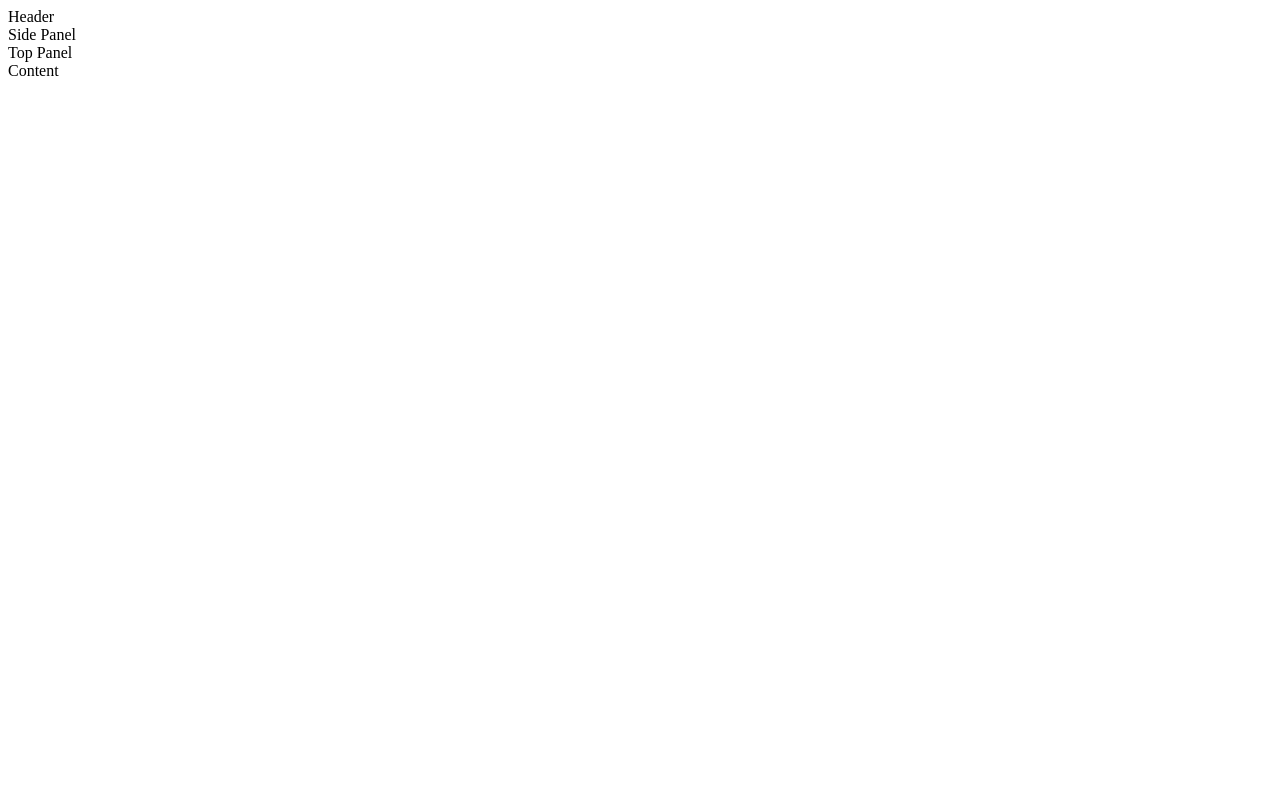
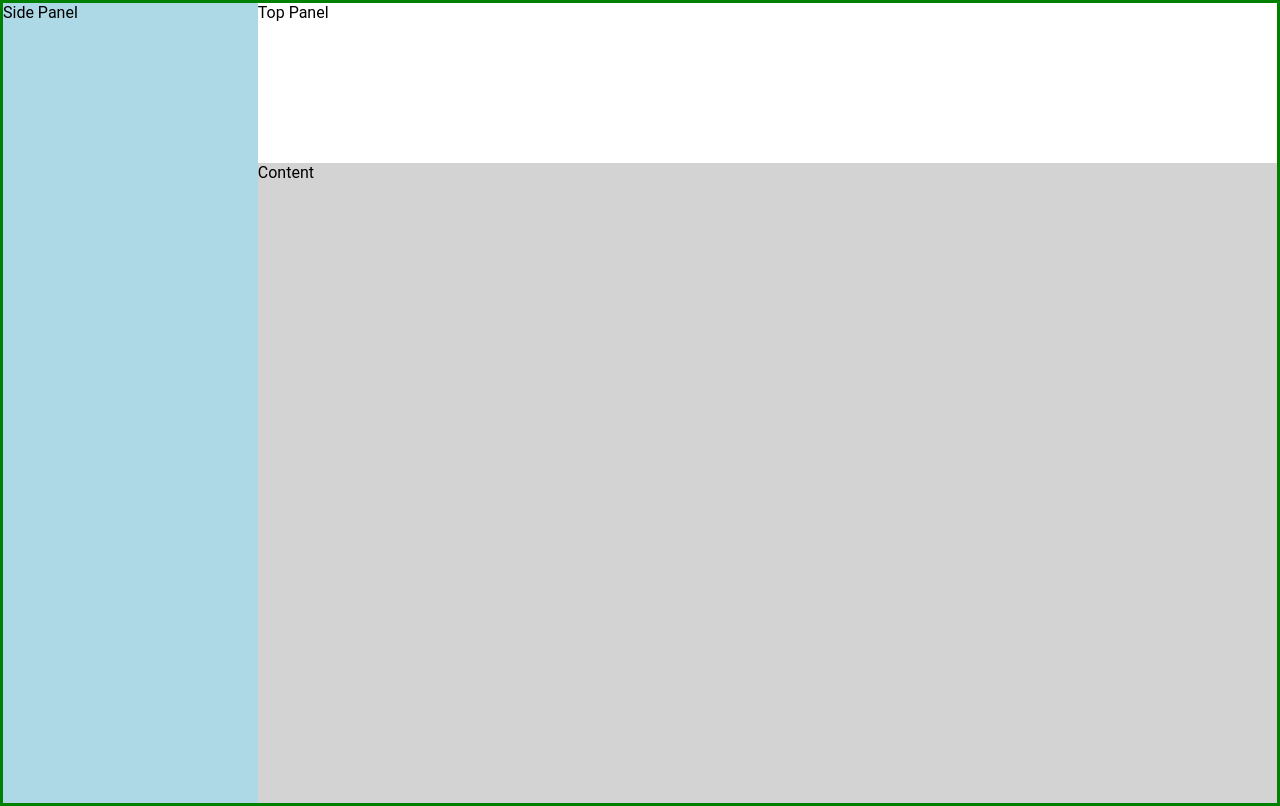
Before and after one commit to arthursl12/odin-dashboard, a plain HTML site: page index.html in a window 1280 px wide. Drawn offline with Linux system fonts and the light colour scheme.

Commit message:
Setup basic grid

```diff
--- a/index.html
+++ b/index.html
@@ -9,7 +9,6 @@
 </head>
 <body>
     <div class="content-container">
-        <div id="header">Header</div>
         <div id="side-panel">Side Panel</div>
         <div id="top-panel">Top Panel</div>
         <div id="content">Content</div>
--- a/style.css
+++ b/style.css
@@ -0,0 +1,49 @@
+:root{
+    --bg-blue: lightblue;
+    --bg-white: white;
+    --bg-gray: lightgray;
+    --font-white: white;
+    --font-black: black;
+    --elem-black: black;
+    --elem-white: white;
+    --elem-yellow: lightyellow;
+    font-family: Roboto, 'Segoe UI', Tahoma, Geneva, Verdana, sans-serif;
+
+    background-color: gray;
+
+}
+
+body{
+    padding: 0;
+    margin: 0;
+}
+
+.content-container{
+    height: 100vh;
+
+    border: 3px solid green;
+
+    display: grid;
+    grid-template-columns: 1fr 4fr;
+    grid-template-rows: 1fr 4fr;
+
+}
+
+#side-panel{
+    background-color: var(--bg-blue);
+    grid-column: 1 / 1;
+    grid-row: 1 / 3;
+
+}
+
+#top-panel{
+    background-color: var(--bg-white);
+    grid-column: 2 / 2;
+    grid-row: 1 / 1;
+}
+
+#content{
+    background-color: var(--bg-gray);
+    grid-column: 2 / 2;
+    grid-row: 2 / 2;
+}
```
